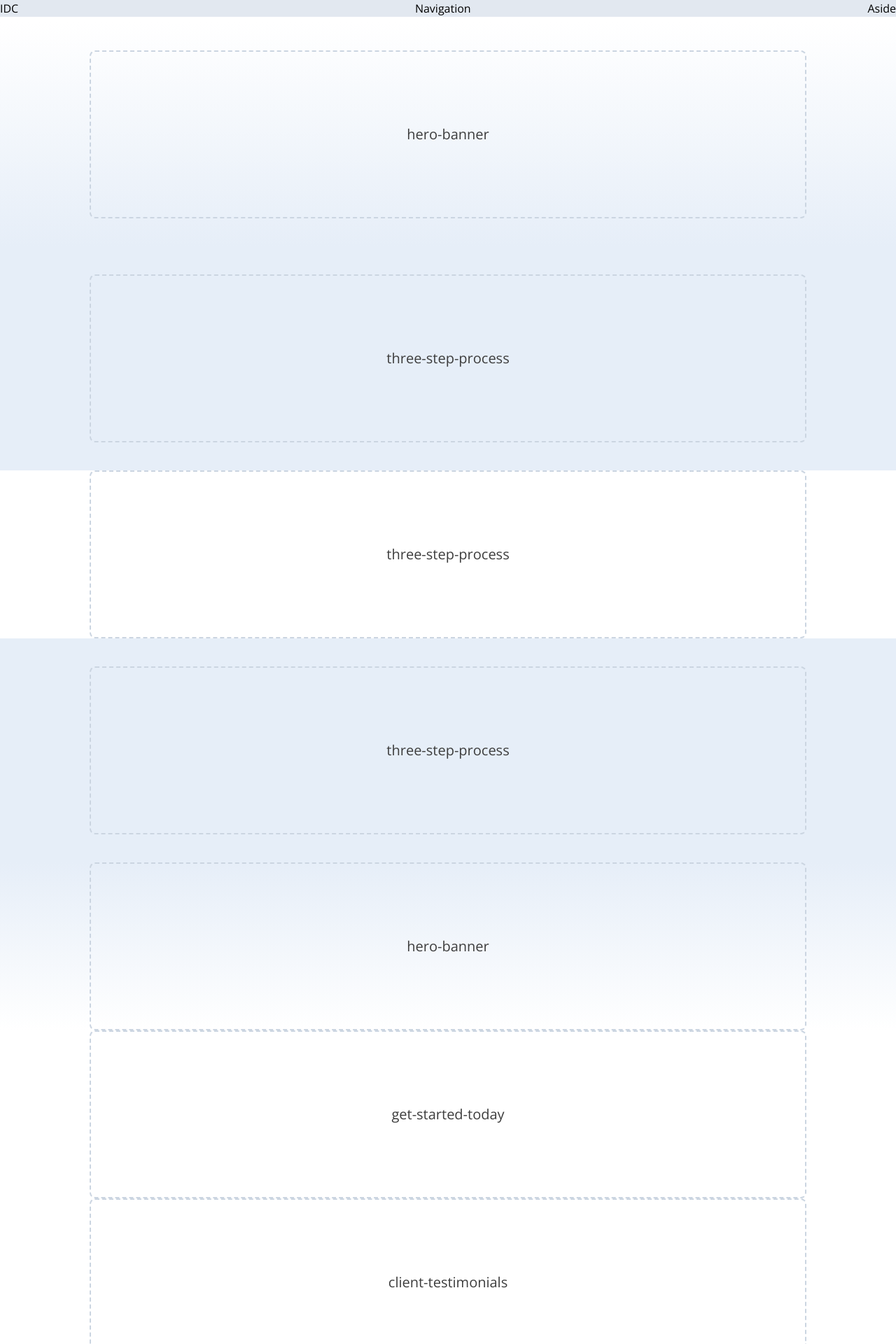
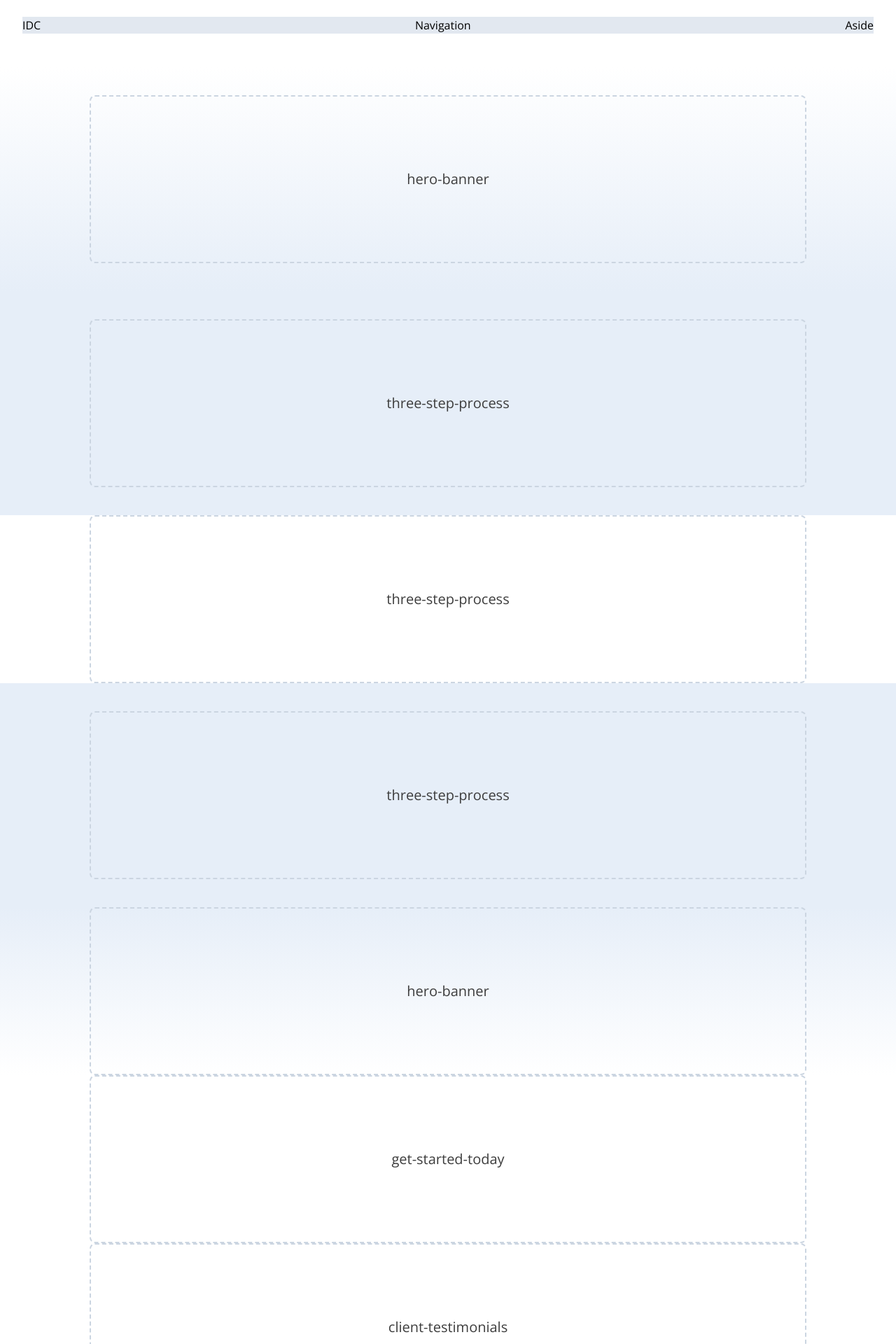
Before and after one commit to troychaplin/idc-prototypes, a Next.js app: page / in a window 1280 px wide. Shown: the top 1920 px of the page at 70% size. Built offline with nearby package versions, Linux system fonts and the light colour scheme.

Commit message:
change: header spacing

```diff
--- a/app/page.tsx
+++ b/app/page.tsx
@@ -10,31 +10,43 @@ export default function Home() {
 
       <Main>
         <Section maxWidth="4xl">
-          <Section maxWidth="full" bgType="blue" hasGradient notConstrained>
+          <Section
+            as="div"
+            maxWidth="full"
+            bgType="blue"
+            hasGradient
+            notConstrained
+          >
             <Placeholder name="hero-banner" />
           </Section>
 
-          <Section maxWidth="5xl" bgType="blue" notConstrained>
+          <Section as="div" maxWidth="5xl" bgType="blue" notConstrained>
             <Placeholder name="three-step-process" />
           </Section>
 
-          <Section maxWidth="5xl" bgType="white" notConstrained>
+          <Section as="div" maxWidth="5xl" bgType="white" notConstrained>
             <Placeholder name="three-step-process" />
           </Section>
 
-          <Section maxWidth="5xl" bgType="blue" notConstrained>
+          <Section as="div" maxWidth="5xl" bgType="blue" notConstrained>
             <Placeholder name="three-step-process" />
           </Section>
 
-          <Section maxWidth="full" bgType="white" hasGradient notConstrained>
+          <Section
+            as="div"
+            maxWidth="full"
+            bgType="white"
+            hasGradient
+            notConstrained
+          >
             <Placeholder name="hero-banner" />
           </Section>
 
-          <Section>
+          <Section as="div">
             <Placeholder name="get-started-today" />
           </Section>
 
-          <Section>
+          <Section as="div">
             <Placeholder name="client-testimonials" />
           </Section>
 
@@ -49,7 +61,7 @@ export default function Home() {
             felis dapibus eu.
           </p>
 
-          <Section maxWidth="7xl" notConstrained>
+          <Section as="div" maxWidth="7xl" notConstrained>
             <p>
               Lorem ipsum dolor sit amet, consectetur adipiscing elit. Ut
               consequat urna sed euismod lobortis. Aenean iaculis, elit non
@@ -73,11 +85,11 @@ export default function Home() {
             felis dapibus eu.
           </p>
 
-          <Section>
+          <Section as="div">
             <Placeholder name="frequently-asked-questions" />
           </Section>
 
-          <Section>
+          <Section as="div">
             <Placeholder name="news-articles" />
           </Section>
         </Section>
--- a/components/Card/index.tsx
+++ b/components/Card/index.tsx
@@ -1,32 +1,46 @@
-import { uiMaxWidth, uiRoundedCorners, uiDropShadow } from '../../utils/propClasses'
+import {
+  uiMaxWidth,
+  uiRoundedCorners,
+  uiDropShadow,
+} from "../../utils/propClasses";
 
-type MaxWidthKeys = keyof typeof uiMaxWidth
-type RoundedKeys = keyof typeof uiRoundedCorners
-type ShadowKeys = keyof typeof uiDropShadow
+type MaxWidthKeys = keyof typeof uiMaxWidth;
+type RoundedKeys = keyof typeof uiRoundedCorners;
+type ShadowKeys = keyof typeof uiDropShadow;
 
 export interface CardProps {
-  children?: React.ReactNode
-  maxWidth?: MaxWidthKeys
-  rounded?: RoundedKeys
-  shadow?: ShadowKeys
-  borderWidth?: number
-  borderColor?: string
+  children?: React.ReactNode;
+  maxWidth?: MaxWidthKeys;
+  rounded?: RoundedKeys;
+  shadow?: ShadowKeys;
+  borderWidth?: number;
+  borderColor?: string;
 }
 
-export const Card = ({ children, maxWidth, rounded, shadow, borderWidth, borderColor }: CardProps) => {
-  const cardWidth = maxWidth ? uiMaxWidth[maxWidth] : ''
-  const cardRounded = rounded ? uiRoundedCorners[rounded] : ''
-  const cardShadow = shadow ? uiDropShadow[shadow] : ''
+export const Card = ({
+  children,
+  maxWidth,
+  rounded,
+  shadow,
+  borderWidth,
+  borderColor,
+}: CardProps) => {
+  const cardWidth = maxWidth ? uiMaxWidth[maxWidth] : "";
+  const cardRounded = rounded ? uiRoundedCorners[rounded] : "";
+  const cardShadow = shadow ? uiDropShadow[shadow] : "";
 
   // Inline style object to handle border color
   const style = {
-    borderWidth: borderWidth ? borderWidth : '',
-    borderColor: borderWidth && borderColor ? borderColor : 'transparent',
-  }
+    borderWidth: borderWidth ? borderWidth : "",
+    borderColor: borderWidth && borderColor ? borderColor : "transparent",
+  };
 
   return (
-    <div className={`ui-card bg-white ${cardWidth} ${cardRounded} ${cardShadow}`} style={style}>
+    <div
+      className={`idc-card bg-white ${cardWidth} ${cardRounded} ${cardShadow}`}
+      style={style}
+    >
       {children}
     </div>
-  )
-}
+  );
+};
--- a/components/Header/index.tsx
+++ b/components/Header/index.tsx
@@ -1,15 +1,6 @@
-import { uiMaxWidth } from "../../utils/propClasses";
-import { Section } from "../Section";
-type maxWidthKeys = keyof typeof uiMaxWidth;
-
-export interface HeaderProps {
-  name?: string;
-  maxWidth?: maxWidthKeys;
-}
-
-export const Header = ({ name = "TBD", maxWidth = "5xl" }: HeaderProps) => {
+export const Header = () => {
   return (
-    <header className="box-border fixed top-0 z-50 w-full bg-white ui-max-w-child-5xl">
+    <header className="fixed top-0 z-50 w-full px-6 py-5 bg-white idc-header ui-max-w-child-5xl md:px-8 md:py-6">
       <div className="flex justify-between bg-slate-200">
         <a href="/" className="idc-logo">
           IDC
--- a/components/Main/index.tsx
+++ b/components/Main/index.tsx
@@ -10,7 +10,7 @@ export const Main = ({ children, noProse }: MainProps) => {
 
   return (
     <main
-      className={`ui-main flex justify-center font-sans px-6 py-5 md:p-8 ${proseClass}`}
+      className={`ui-main flex justify-center font-sans px-6 py-5 md:p-8 md:pt-24 ${proseClass}`}
     >
       {children}
     </main>
```
